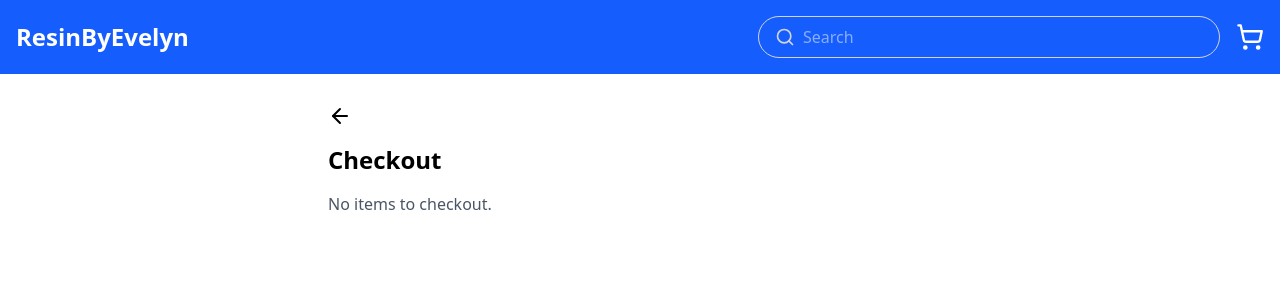
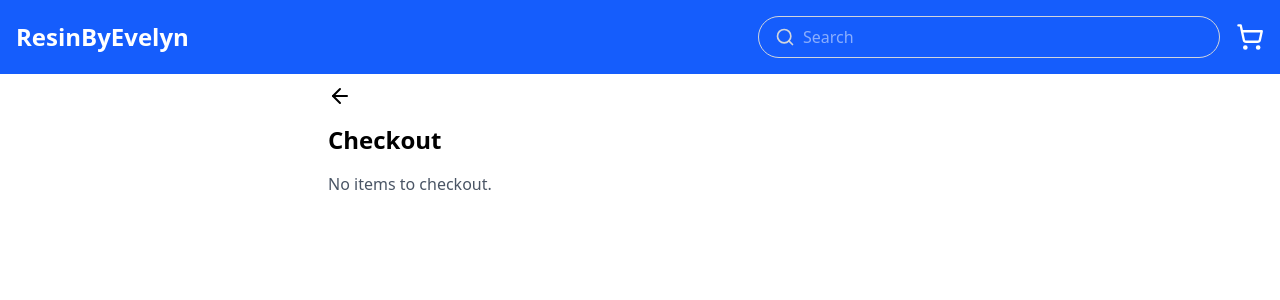
Before and after one commit to Evelynolofin/ResinByEvelyn, a React (Vite) app: page /checkout in a window 1280 px wide. Shown: the top 300 px of the page. Built offline with nearby package versions, Linux system fonts and the light colour scheme.

Commit message:
edited checkout

```diff
--- a/src/App.tsx
+++ b/src/App.tsx
@@ -350,11 +350,11 @@ function AppContent() {
         <Route
           path="/checkout"
           element={
-            <div className="p-4 md:p-6 max-w-2xl mx-auto mt-20 max-md:overflow-hidden">
+            <div className="p-4 md:p-6 max-w-2xl mx-auto mt-15 overflow-hidden">
               <button onClick={() => navigate("/cart")} className="mb-4">
-                <ArrowLeft size={24} />
+                <ArrowLeft size={24} color="black"/>
               </button>
-              <h2 className="text-2xl font-bold mb-4">Checkout</h2>
+              <h2 className="text-2xl font-bold mb-4 text-black">Checkout</h2>
 
               {cartItems.length === 0 ? (
                 <p className="text-gray-600">No items to checkout.</p>
--- a/src/components/block/Cart.tsx
+++ b/src/components/block/Cart.tsx
@@ -32,7 +32,7 @@ export default function Cart({
               <button onClick={() => navigate("/")}>
                 <ArrowLeft size={24} color="black"/>
               </button>
-              <h2 className="text-2xl font-bold mb-6">Your Cart</h2>
+              <h2 className="text-2xl font-bold mb-6 text-black">Your Cart</h2>
               {cartItems.length === 0 ? (
                 <p className="text-gray-600">Your cart is empty.</p>
               ) : (
```
